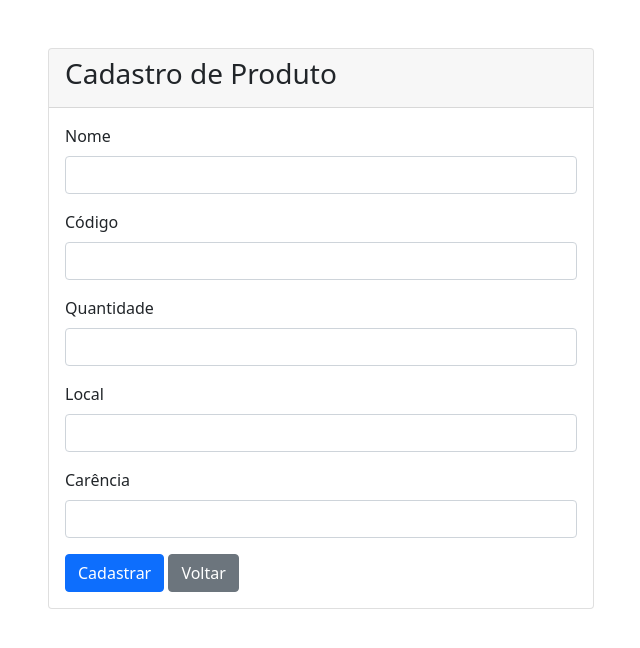
After one commit to V1ct0rOliveira/PFC, a Django app: page /cadastro_produto/ in a window 1280 px wide. The commit adds this page. Shown: the top 648 px of the page, without its empty margins (319-959 px from the left). Run offline with Django 5.2, Linux system fonts and the light colour scheme; the visitor is signed in with stand-in values (Sample User, id 1).

Commit message:
Retidarado 2FA / criado cadastro de produto

```diff
--- a/app/urls.py
+++ b/app/urls.py
@@ -5,7 +5,7 @@ urlpatterns = [
     path('', views.home, name='home'),
     path('cadastro/', views.cadastro, name='cadastro'),
     path('login/', views.login, name='login'),
-    path('verify-2fa/', views.verify_2fa, name='verify_2fa'),
     path('dashboard/', views.dashboard, name='dashboard'),
     path('logout/', views.logout, name='logout'),
+    path('cadastro_produto/', views.cadastro_produto, name='cadastro_produto'),
 ]
--- a/app/views.py
+++ b/app/views.py
@@ -1,18 +1,18 @@
-from django.shortcuts import render, redirect
-from django.contrib.auth import authenticate, login as auth_login, logout as auth_logout
-from django.contrib.auth.decorators import login_required
-from django.contrib import messages
-from django.http import JsonResponse
-from twilio.rest import Client
-from django.conf import settings
-from .models import CustomUser
-import json
+# Importações necessárias do Django
+from django.shortcuts import render, redirect  # Para renderizar templates e redirecionar
+from django.contrib.auth import authenticate, login as auth_login, logout as auth_logout  # Sistema de autenticação
+from django.contrib.auth.decorators import login_required  # Decorator para proteger views
+from django.contrib import messages  # Sistema de mensagens para feedback ao usuário
+from .models import CustomUser, Product  # Modelos personalizados da aplicação
 
 def home(request):
+    """View da página inicial do sistema"""
     return render(request, 'home.html')
 
 def cadastro(request):
+    """View para cadastro de novos usuários"""
     if request.method == 'POST':
+        # Captura os dados do formulário
         username = request.POST['username']
         email = request.POST['email']
         password = request.POST['password']
@@ -20,10 +20,12 @@ def cadastro(request):
         sobrenome = request.POST['sobrenome']
         telefone = request.POST['telefone']
 
+        # Verifica se o usuário já existe
         if CustomUser.objects.filter(username=username).exists():
             messages.error(request, 'Usuário já existe')
             return render(request, 'cadastro.html')
 
+        # Cria novo usuário com nível de acesso padrão 'comum'
         user = CustomUser.objects.create_user(
             username=username,
             email=email,
@@ -34,74 +36,71 @@ def cadastro(request):
             nivel_acesso='comum'
         )
 
+        # Mensagem de sucesso e redirecionamento para login
         messages.success(request, 'Cadastro realizado com sucesso!')
         return redirect('login')
 
+    # Se não for POST, renderiza o formulário de cadastro
     return render(request, 'cadastro.html')
 
 def login(request):
+    """View para autenticação de usuários"""
     if request.method == 'POST':
+        # Captura credenciais do formulário
         username = request.POST['username']
         password = request.POST['password']
 
+        # Autentica o usuário
         user = authenticate(request, username=username, password=password)
         if user:
-            request.session['user_id'] = user.id
-            request.session['requires_2fa'] = True
-            return redirect('verify_2fa')
+            # Login bem-sucedido, redireciona para dashboard
+            auth_login(request, user)
+            return redirect('dashboard')
         else:
+            # Credenciais inválidas, exibe mensagem de erro
             messages.error(request, 'Credenciais inválidas')
 
+    # Renderiza formulário de login
     return render(request, 'login.html')
 
-def verify_2fa(request):
-    if 'user_id' not in request.session:
-        return redirect('login')
-
-    user = CustomUser.objects.get(id=request.session['user_id'])
-
-    if request.method == 'POST':
-        action = request.POST.get('action')
-
-        if action == 'send_code':
-            try:
-                client = Client(settings.TWILIO_ACCOUNT_SID, settings.TWILIO_AUTH_TOKEN)
-                verification = client.verify.services(settings.TWILIO_VERIFY_SERVICE_SID).verifications.create(
-                    to=user.telefone,
-                    channel='sms'
-                )
-                messages.success(request, 'Código enviado para seu telefone!')
-                return render(request, 'verify_2fa.html', {'code_sent': True})
-            except Exception as e:
-                messages.error(request, f'Erro ao enviar código: {str(e)}')
-
-        elif action == 'verify_code':
-            code = request.POST['code']
-            try:
-                client = Client(settings.TWILIO_ACCOUNT_SID, settings.TWILIO_AUTH_TOKEN)
-                verification_check = client.verify.services(settings.TWILIO_VERIFY_SERVICE_SID).verification_checks.create(
-                    to=user.telefone,
-                    code=code
-                )
-
-                if verification_check.status == 'approved':
-                    auth_login(request, user)
-                    user.is_verified = True
-                    user.save()
-                    del request.session['user_id']
-                    del request.session['requires_2fa']
-                    return redirect('dashboard')
-                else:
-                    messages.error(request, 'Código inválido')
-            except Exception as e:
-                messages.error(request, f'Erro na verificação: {str(e)}')
-
-    return render(request, 'verify_2fa.html')
-
-@login_required
+@login_required  # Decorator que exige login para acessar esta view
 def dashboard(request):
+    """View do painel principal do sistema (protegida por login)"""
     return render(request, 'dashboard.html')
 
 def logout(request):
-    auth_logout(request)
-    return redirect('home')
+    """View para logout do usuário"""
+    auth_logout(request)  # Encerra a sessão do usuário
+    return redirect('home')  # Redireciona para página inicial
+
+@login_required  # Protege a view, apenas usuários logados podem cadastrar produtos
+def cadastro_produto(request):
+    """View para cadastro de novos produtos no estoque"""
+    if request.method == 'POST':
+        # Captura dados do formulário de produto
+        nome = request.POST['nome']
+        quantidade = int(request.POST['quantidade'])  # Converte para inteiro
+        local = request.POST['local']
+        codigo = request.POST['codigo']
+        carencia = request.POST.get('carencia') == 'on'  # Converte checkbox para boolean
+
+        # Verifica se já existe produto com o mesmo código (código deve ser único)
+        if Product.objects.filter(codigo=codigo).exists():
+            messages.error(request, 'Código do produto já existe')
+            return render(request, 'cadastro_produto.html')
+
+        # Cria novo produto no banco de dados
+        Product.objects.create(
+            nome=nome,
+            quantidade=quantidade,
+            local=local,
+            codigo=codigo,
+            carencia=carencia
+        )
+
+        # Mensagem de sucesso e redirecionamento para dashboard
+        messages.success(request, 'Produto cadastrado com sucesso!')
+        return redirect('dashboard')
+
+    # Se não for POST, renderiza formulário de cadastro de produto
+    return render(request, 'cadastro_produto.html')
--- a/estoque_project/settings.py
+++ b/estoque_project/settings.py
@@ -103,10 +103,7 @@ AUTH_PASSWORD_VALIDATORS = [
     },
 ]
 
-# Twilio Settings
-TWILIO_ACCOUNT_SID = config('TWILIO_ACCOUNT_SID')
-TWILIO_AUTH_TOKEN = config('TWILIO_AUTH_TOKEN')
-TWILIO_VERIFY_SERVICE_SID = config('TWILIO_VERIFY_SERVICE_SID')
+
 
 # Internationalization
 # https://docs.djangoproject.com/en/5.2/topics/i18n/
--- a/requirements.txt
+++ b/requirements.txt
@@ -1,4 +1,3 @@
 Django
-twilio
 python-decouple
 psycopg2-binary
--- /dev/null
+++ b/templates/cadastro_produto.html
@@ -0,0 +1,55 @@
+<!DOCTYPE html>
+<html lang="pt-br">
+<head>
+    <meta charset="UTF-8">
+    <meta name="viewport" content="width=device-width, initial-scale=1.0">
+    <title>Cadastro de Produto</title>
+    <link href="https://cdn.jsdelivr.net/npm/bootstrap@5.1.3/dist/css/bootstrap.min.css" rel="stylesheet">
+</head>
+<body>
+    <div class="container mt-5">
+        <div class="row justify-content-center">
+            <div class="col-md-6">
+                <div class="card">
+                    <div class="card-header">
+                        <h3>Cadastro de Produto</h3>
+                    </div>
+                    <div class="card-body">
+                        {% if messages %}
+                            {% for message in messages %}
+                                <div class="alert alert-{{ message.tags }}">{{ message }}</div>
+                            {% endfor %}
+                        {% endif %}
+
+                        <form method="post">
+                            {% csrf_token %}
+                            <div class="mb-3">
+                                <label for="nome" class="form-label">Nome</label>
+                                <input type="text" class="form-control" id="nome" name="nome" required>
+                            </div>
+                            <div class="mb-3">
+                                <label for="codigo" class="form-label">Código</label>
+                                <input type="text" class="form-control" id="codigo" name="codigo" required>
+                            </div>
+                            <div class="mb-3">
+                                <label for="quantidade" class="form-label">Quantidade</label>
+                                <input type="number" class="form-control" id="quantidade" name="quantidade" min="0" required>
+                            </div>
+                            <div class="mb-3">
+                                <label for="local" class="form-label">Local</label>
+                                <input type="text" class="form-control" id="local" name="local" required>
+                            </div>
+                            <div class="mb-3">
+                                <label class="form-label" for="carencia">Carência</label>
+                                <input type="number" class="form-control" id="carencia" name="carencia">
+                            </div>
+                            <button type="submit" class="btn btn-primary">Cadastrar</button>
+                            <a href="{% url 'dashboard' %}" class="btn btn-secondary">Voltar</a>
+                        </form>
+                    </div>
+                </div>
+            </div>
+        </div>
+    </div>
+</body>
+</html>
--- a/templates/dashboard.html
+++ b/templates/dashboard.html
@@ -15,8 +15,8 @@
         <div class="card text-center">
             <div class="card-body">
                 <h5 class="card-title">Estoque</h5>
-                <p class="card-text">Visualizar e gerenciar produtos</p>
-                <a href="#" class="btn btn-primary">Acessar</a>
+                <p class="card-text">Cadastrar produto</p>
+                <a href="{% url 'cadastro_produto' %}" class="btn btn-primary">Acessar</a>
             </div>
         </div>
     </div>
```
Also changed, not shown: app/models.py (+43 -2 lines), templates/verify_2fa.html (deleted, +0 -36 lines), README.md, app/migrations/0002_product.py (added), app/migrations/0003_entradas_saidas.py (added).
